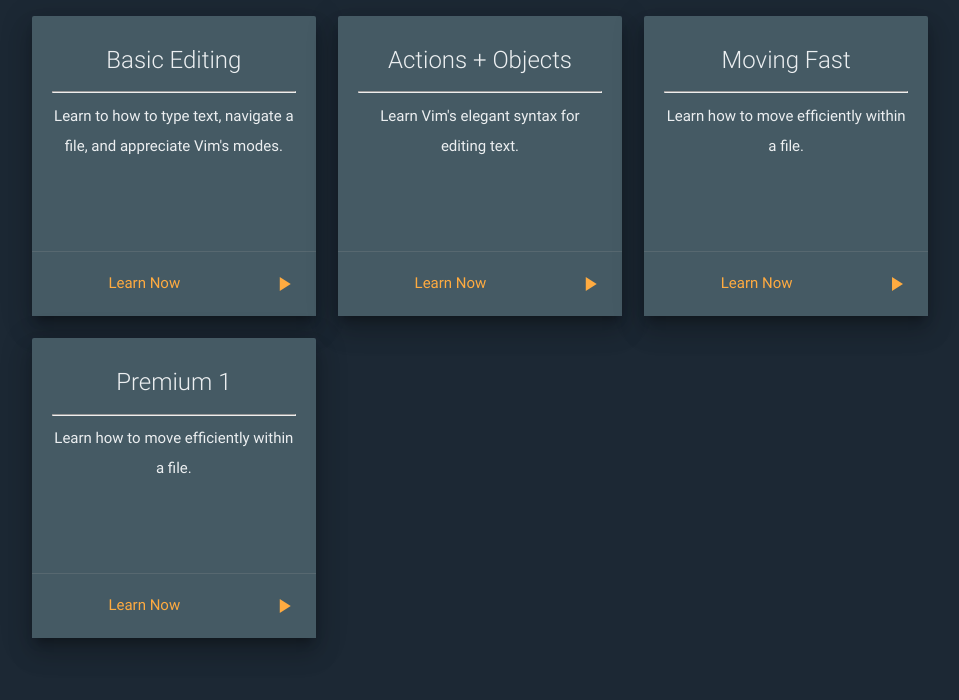
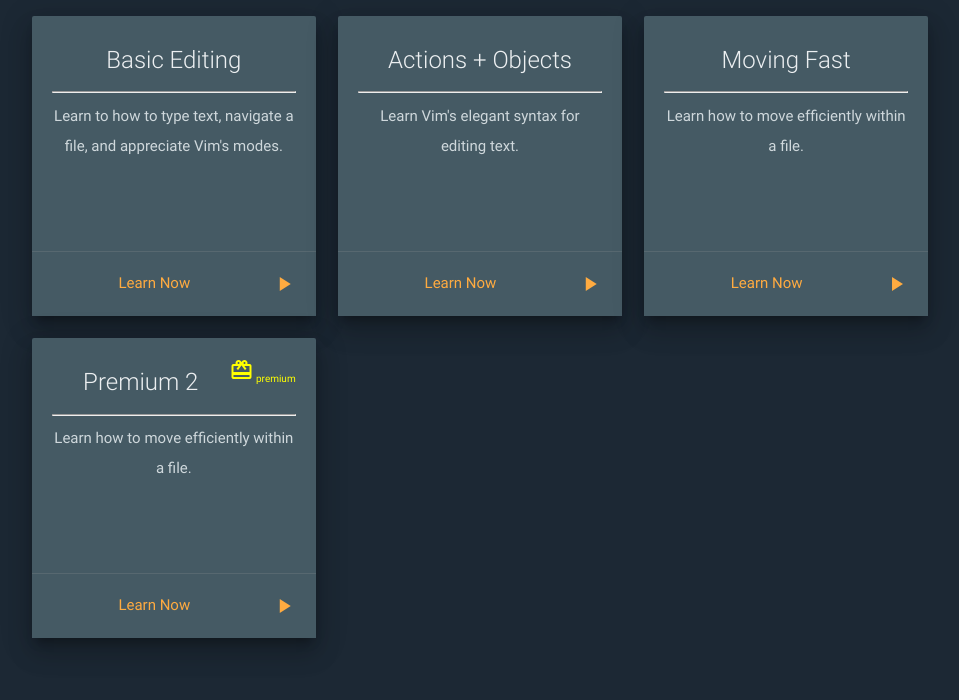
Before and after one commit to marksibrahim/Vim-Labs, a Flask app: page / in a window 1280 px wide. Shown: the part 721-1421 px from the top of the page, without its empty margins (160-1119 px from the left). Run offline with Flask 2, Linux system fonts and the light colour scheme; some libraries are stand-ins or nearby versions.

Commit message:
module card styling

```diff
--- a/site/static/css/custom.css
+++ b/site/static/css/custom.css
@@ -149,3 +149,10 @@ main {
   font-weight: 500;
   font-size: 15px;
 }
+
+.card .card-content p {
+    color: #cfd8dc;
+}
+.card:hover {
+    background-color: #546e7a !important;
+}
--- a/site/templates/_layout.html
+++ b/site/templates/_layout.html
@@ -56,6 +56,7 @@
           <h6></h6>
       <div class="row">
         <div class="col s12 m4">
+              <a href="{{ url_for('module', number=1) }}">
           <div class="card small blue-grey darken-2 z-depth-5">
             <div class="card-content blue-grey-text text-lighten-5">
               <span class="card-title">Basic Editing</span>
@@ -70,8 +71,10 @@
               </a>
             </div>
           </div>
+              </a>
         </div>
         <div class="col s12 m4">
+              <a href="{{ url_for('module', number=2) }}">
           <div class="card small blue-grey darken-2 z-depth-5">
             <div class="card-content blue-grey-text text-lighten-5">
               <span class="card-title"> Actions + Objects</span>
@@ -85,8 +88,10 @@
               </a>
             </div>
           </div>
+              </a>
         </div>
         <div class="col s12 m4">
+              <a href="{{ url_for('module', number=3) }}">
           <div class="card small blue-grey darken-2 z-depth-5">
             <div class="card-content blue-grey-text text-lighten-5">
               <span class="card-title">Moving Fast</span>
@@ -100,11 +105,21 @@
               </a>
             </div>
           </div>
+              </a>
         </div>
         <div class="col s12 m4">
-          <div class="card small blue-grey darken-2 z-depth-5">
+              <a href="{{ url_for('private_module', number=4) }}">
+          <div class="card small card-hover blue-grey darken-2 z-depth-5">
             <div class="card-content blue-grey-text text-lighten-5">
-              <span class="card-title">Premium 1</span>
+              <span class="card-title">
+                  Premium 2
+              </span>
+                <p class="yellow-text  text-accent-2 right" style="font-size: 10px;">
+                <i class="material-icons">
+                    redeem
+                </i>
+                premium
+                </p>
               <hr>
               <p>Learn how to move efficiently within a file.</p>
             </div>
@@ -115,6 +130,7 @@
               </a>
             </div>
           </div>
+            </a>
         </div>
       </div>
 
```
